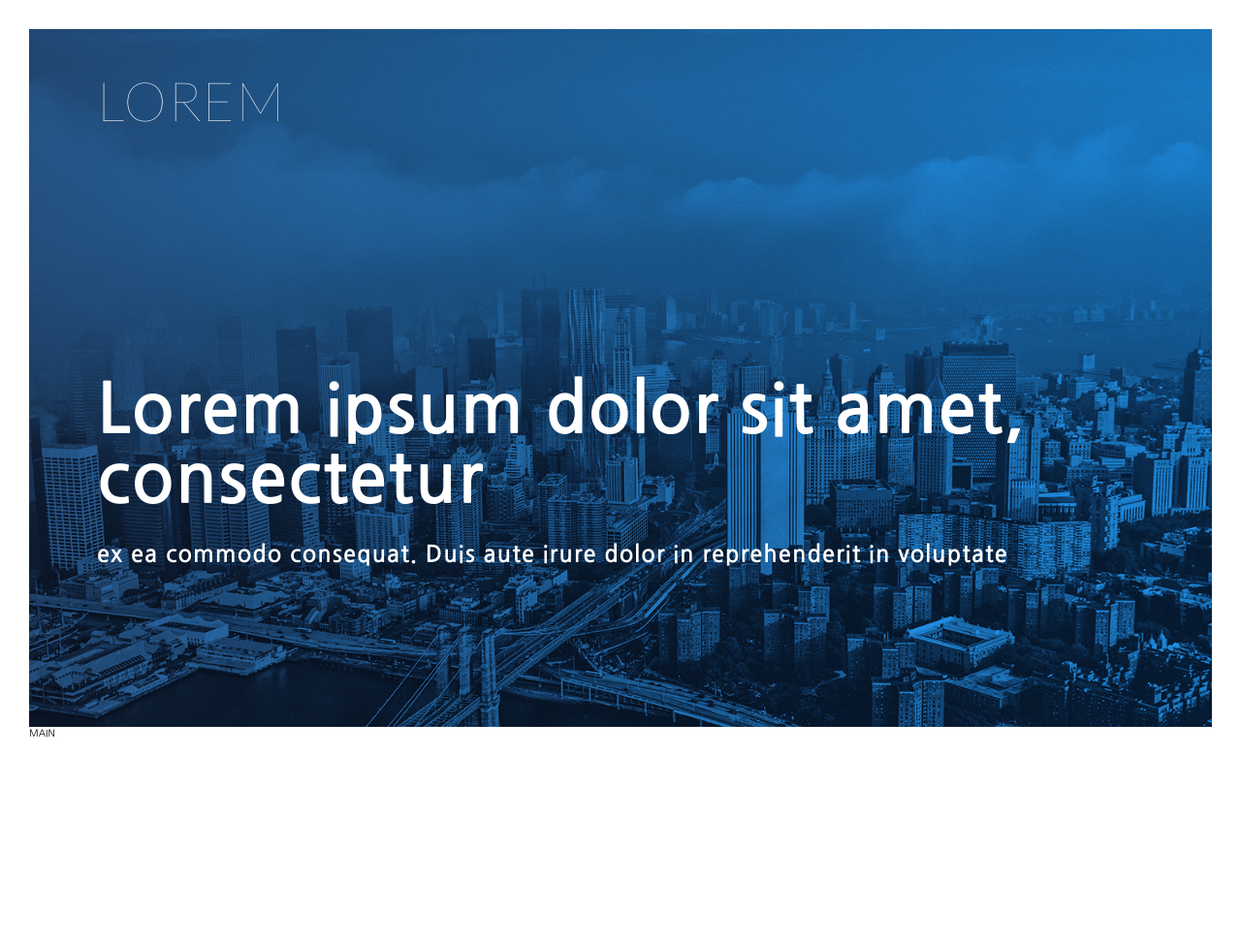
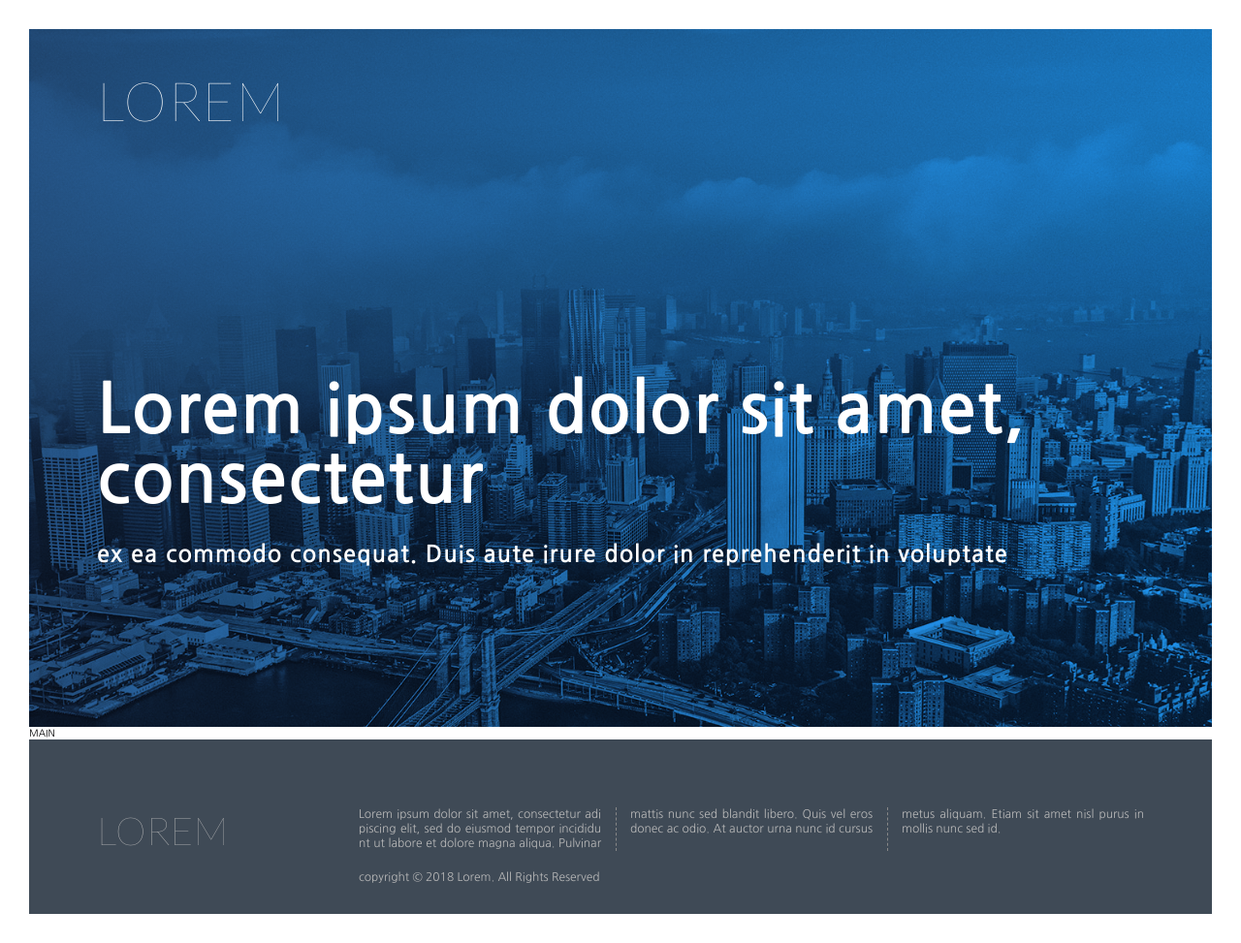
Before and after one commit to whoo3474/LoremSassProject, a plain HTML site: page index.html in a window 1280 px wide. Shown: the whole page at 97% size. Before the commit the page ends 800 px from the top, so only its background shows below. Drawn offline with Linux system fonts and the light colour scheme.

Commit message:
footer finish

```diff
--- a/index.html
+++ b/index.html
@@ -24,5 +24,16 @@
   <main>
     MAIN
   </main>
+
+  <footer>
+    <div id="logo-text-footer">
+      Lorem
+    </div>
+    <div id="copyright">
+      <p>Lorem ipsum dolor sit amet, consectetur adipiscing elit, sed do eiusmod tempor incididunt ut labore et dolore magna aliqua. Pulvinar mattis nunc sed blandit libero. Quis vel eros donec ac odio. At auctor urna nunc id cursus metus aliquam. Etiam sit amet nisl purus in mollis nunc sed id. </p>
+      <p>copyright &copy; 2018 Lorem. All Rights Reserved</p>
+    </div>
+  </footer>
+
 </body>
 </html>
--- /dev/null
+++ b/sass/abstracts/_mixins.scss
@@ -0,0 +1,7 @@
+@mixin clearfix(){
+  &::after{
+    content:'';
+    display:block;
+    clear:both;
+  }
+}
--- a/sass/abstracts/_variables.scss
+++ b/sass/abstracts/_variables.scss
@@ -2,3 +2,5 @@
 $color-white:#fff;
 $color-primary:#285a91;
 $color-secondary:#1f9cfd;
+
+$color-grey-light:#b9b9b9;
--- a/sass/index.scss
+++ b/sass/index.scss
@@ -1,6 +1,9 @@
+@import "abstracts/variables";
+@import "abstracts/mixins";
+
+@import "base/animations";
 @import "base/base";
-@import "abstracts/variables";
-@import "base/animations";
+
 @import "layout/header";
 @import "layout/main";
 @import "layout/footer";
--- a/sass/layout/_footer.scss
+++ b/sass/layout/_footer.scss
@@ -0,0 +1,35 @@
+footer {
+  color:$color-grey-light;
+  background-color: $color-blue-dark;
+  padding:7rem 7rem 3rem 7rem;
+
+  @include clearfix();
+
+  #logo-text-footer{
+    width:25%;
+    float:left;
+    font-size:4rem;
+    font-family: 'Lato',sans-serif;
+    font-weight: 100;
+    text-transform:uppercase;
+  }
+
+  #copyright{
+    width:75%;
+    font-size:1.2rem;
+    float:left;
+
+    p:nth-child(1){
+      margin-bottom : 2rem;
+      word-break : break-all; //단어가 잘려도 글자수를 채워서 줄바꿈
+      text-align: justify; //양쪽 가장자리에 맞춰서 정렬
+
+      column-count: 3; // column 의 갯수
+      column-gap: 3rem; //column 사이의 갭을 준다
+      column-rule-style: dashed; //column 사이의 줄표시
+      column-rule-width: 1px;
+      column-rule-color: #888;
+      column-width:1rem;
+    }
+  }
+}
```
Also changed, not shown: css/index.css, 1 other file.
